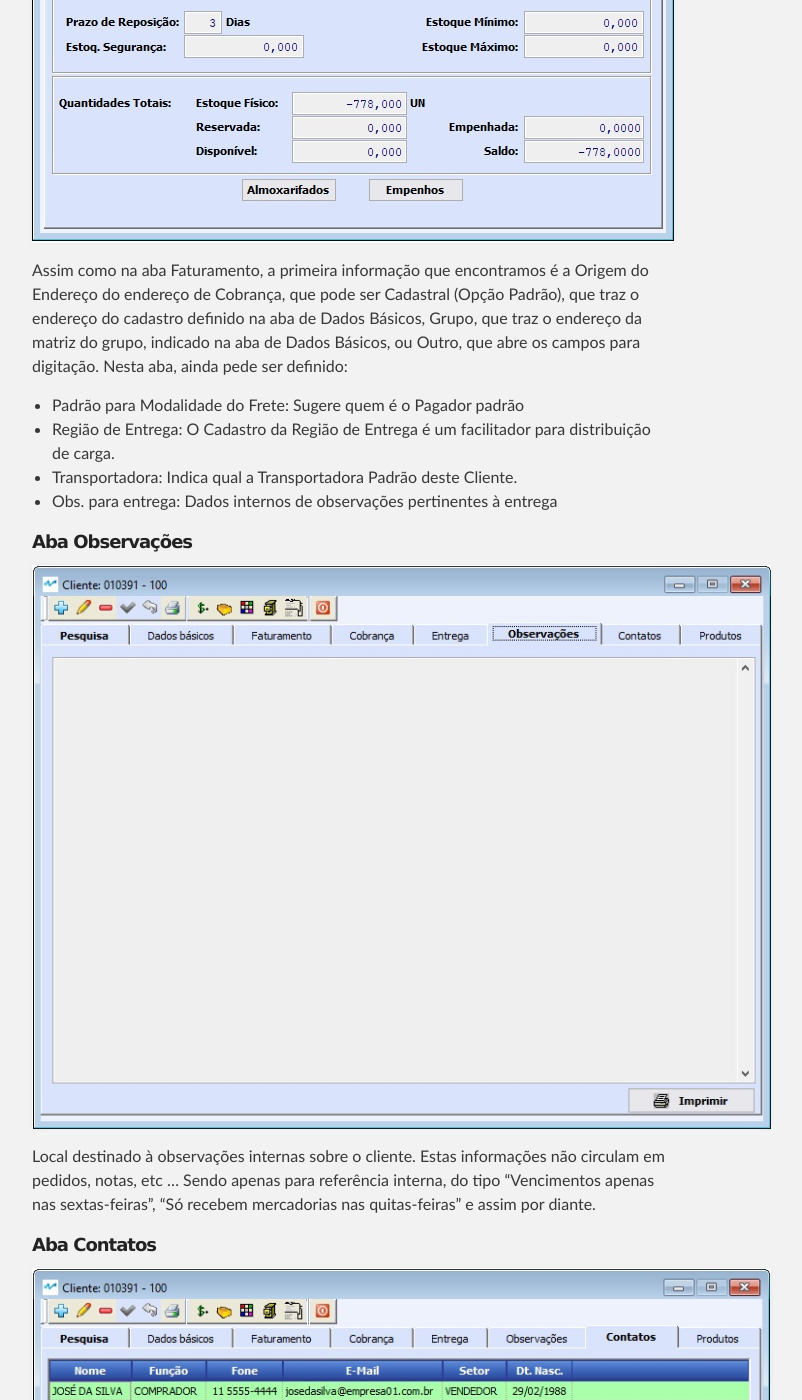
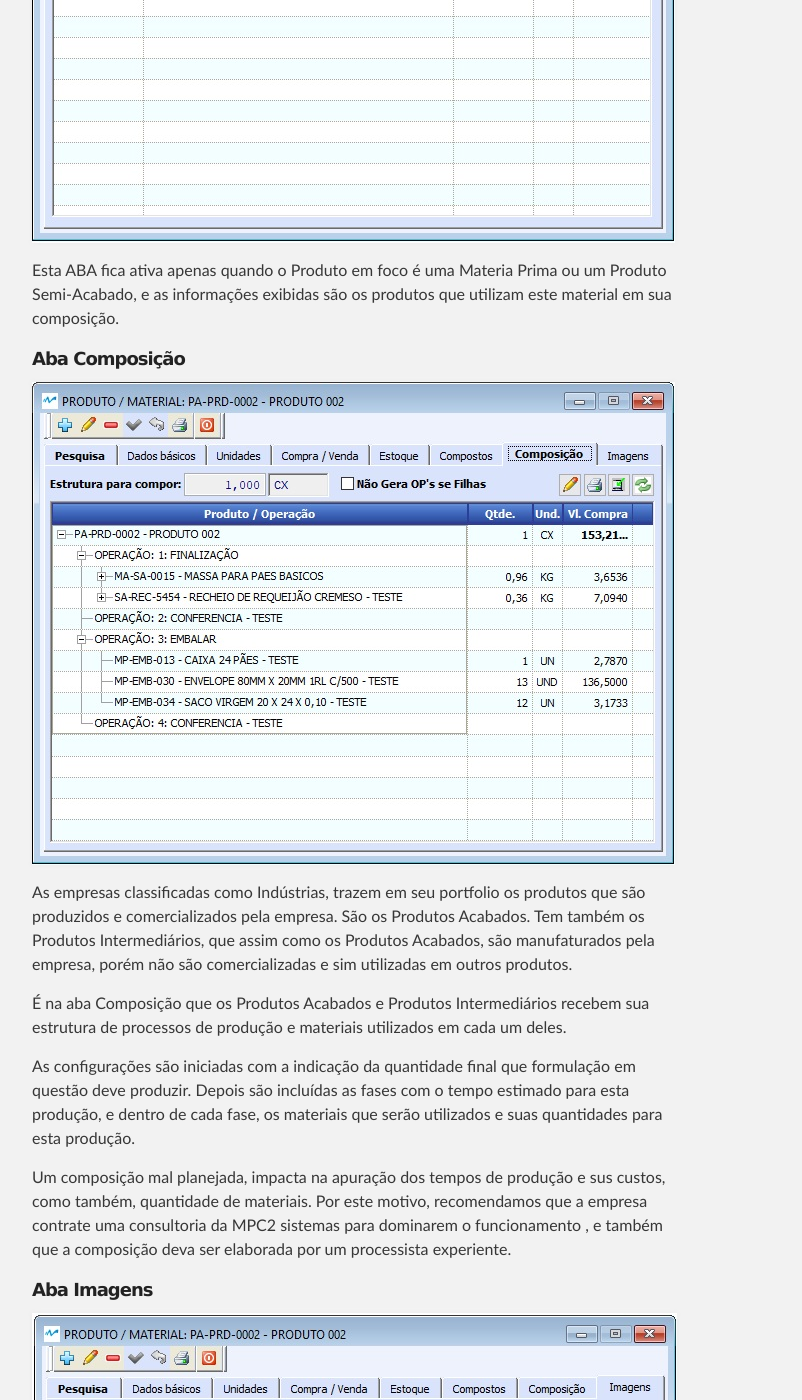
Before and after one commit to mpc2erp/mpc2erp.github.io, a Jekyll site: the page built from Pages/Produtos.md, in a window 1280 px wide and 1400 px high, scrolled down 11108 px. Shown: the whole window, without its empty margins (288-1090 px from the left). Built offline with Jekyll 4.4.1, drawn with Linux system fonts in a browser that asks for light colours; some of the changed text lies outside the part shown.

Commit message:
Julho 210615A

```diff
--- a/Pages/Produtos.md
+++ b/Pages/Produtos.md
@@ -150,32 +150,27 @@ Nesta aba, ainda são apresentadas as informações da Posição do Estoque do p
 
 
 
-##### Aba Entrega
+##### Aba Compostos
 
-![](Img/Produtos05-Estoque.jpg)
+![](Img/Produtos06-Compostos.jpg)
 
-Assim como na aba Faturamento, a primeira informação que encontramos é a Origem do Endereço do endereço de Cobrança, que pode ser Cadastral (Opção Padrão), que traz o endereço do cadastro definido na aba de Dados Básicos, Grupo, que traz o endereço da matriz do grupo, indicado na aba de Dados Básicos, ou Outro, que abre os campos para digitação.
-Nesta aba, ainda pede ser definido:
+Esta ABA fica ativa apenas quando o Produto em foco é uma Materia Prima ou um Produto Semi-Acabado, e as informações exibidas são os produtos que utilizam este material em sua composição.
 
-   - Padrão para Modalidade do Frete: Sugere quem é o Pagador padrão
-   - Região de Entrega: O Cadastro da Região de Entrega é um facilitador para distribuição de carga.
-   - Transportadora: Indica qual a Transportadora Padrão deste Cliente.
-   - Obs. para entrega: Dados internos de observações pertinentes à entrega
+##### Aba Composição
 
-##### Aba Observações
+![](Img/Produtos07-Composicao.jpg)
 
-![](Img/Cliente08.jpg)
+As empresas classificadas como Indústrias, trazem em seu portfolio os produtos que são produzidos e comercializados pela empresa. São os Produtos Acabados. Tem também os Produtos Intermediários, que assim como os Produtos Acabados, são manufaturados pela empresa, porém não são comercializadas e sim utilizadas em outros produtos.
 
-Local destinado à observações internas sobre o cliente. Estas informações não circulam em pedidos, notas, etc ... Sendo apenas para referência interna, do tipo "Vencimentos apenas nas sextas-feiras", "Só recebem mercadorias nas quitas-feiras" e assim por diante.
+É na aba Composição que os Produtos Acabados e Produtos Intermediários recebem sua estrutura de processos de produção e materiais utilizados em cada um deles.
 
-##### Aba Contatos
+As configurações são iniciadas com a indicação da quantidade final que formulação em questão deve produzir. Depois são incluídas as fases com o tempo estimado para esta produção, e dentro de cada fase, os materiais que serão utilizados e suas quantidades para esta produção.
 
-![](Img/Cliente09.jpg)
+Um composição mal planejada, impacta na apuração dos tempos de produção e sus custos, como também, quantidade de materiais. Por este motivo, recomendamos que a empresa contrate uma consultoria da MPC2 sistemas para dominarem o funcionamento , e também que a composição deva ser elaborada por um processista experiente.
+
+
+##### Aba Imagens
+
+![](Img/Produtos08-Imagens.jpg)
 
 Na aba contatos são gerenciados os doncatos dentro do cliente, não havendo limite para o número de contatos.
-
-##### Aba Produtos
-
-![](Img/Cliente10.jpg)
-
-Nesta aba são apresentados todos os produtos que já foram negociados com este cliente, incluindo valores e quantidades.
```
Also changed, not shown: Pages/Img/Produtos07-Composicao.jpg (renamed from Pages/Img/Produtos07-Composição.jpg).
